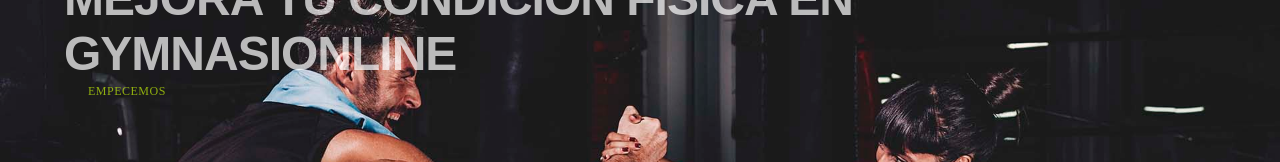
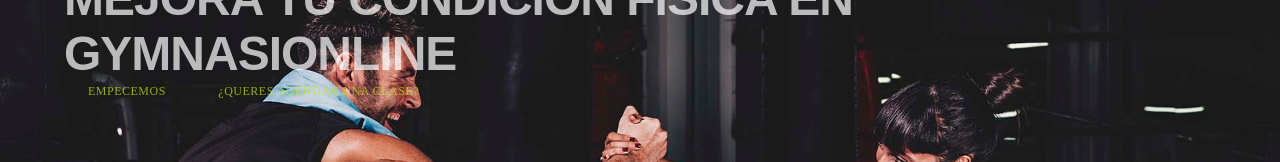
Before and after one commit to josecolombotk/GYM-CIA.github.io, a website: page index.html in a window 1280 px wide. Shown: the part 247-409 px from the top of the page. Drawn offline with Linux system fonts and the light colour scheme.

Commit message:
Update index.html

```diff
--- a/index.html
+++ b/index.html
@@ -99,6 +99,7 @@
                                 <h1>Mejora tu condición fisica en Gymnasionline</h1>
 
                                 <a href="src/views/login.html" class="btn custom-btn mt-3">Empecemos</a>
+                                  <a href="src/views/calendario.html" class="btn custom-btn mt-3">¿queres agendar una clase?</a>
 
                           </div>
                      </div>
```
